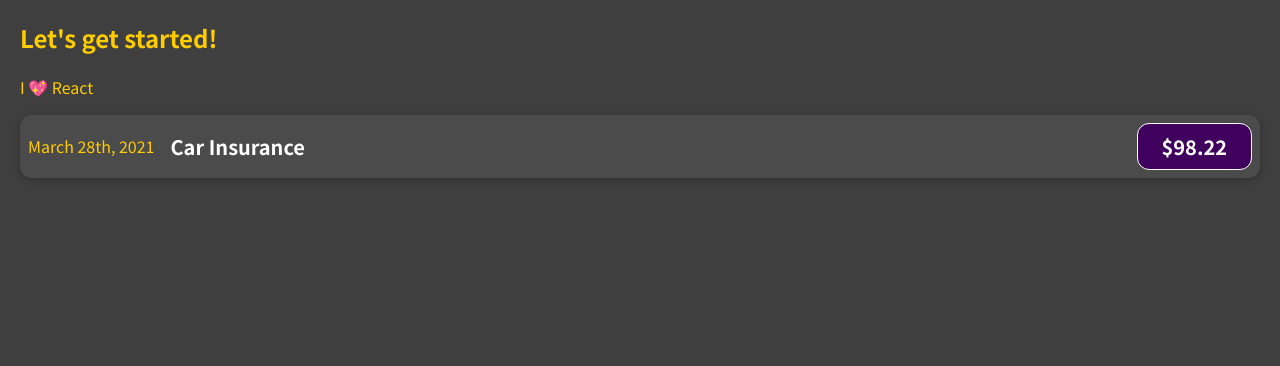
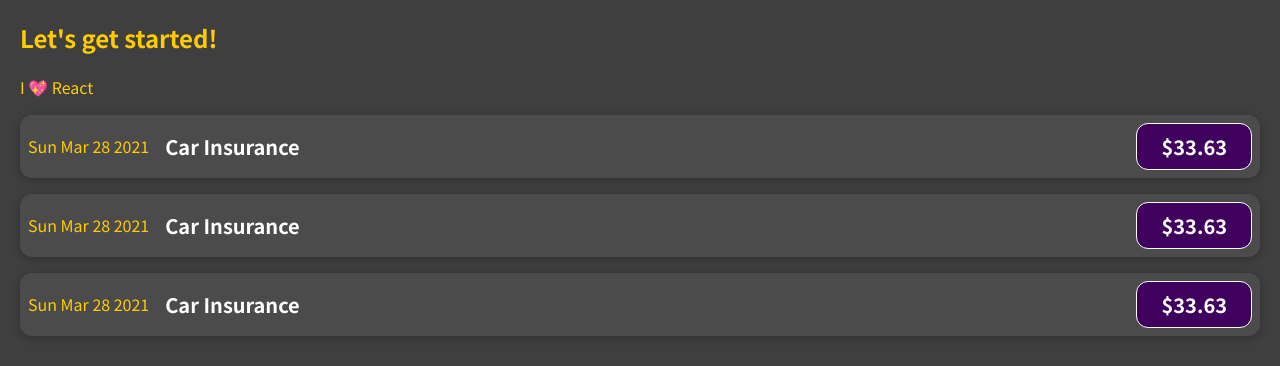
Before and after one commit to tysongf/expensify, a JavaScript app: page / in a window 1280 px wide. Shown: the top 366 px of the page. Built offline with nearby package versions, Linux system fonts and the light colour scheme.

Commit message:
Dynamic content in ExpenseItem component.

```diff
--- a/src/App.js
+++ b/src/App.js
@@ -7,6 +7,8 @@
          <p>I 💖 React</p>
 
          <ExpenseItem />
+         <ExpenseItem />
+         <ExpenseItem />
       </div>
    );
 }
--- a/src/components/ExpenseItem.js
+++ b/src/components/ExpenseItem.js
@@ -1,12 +1,16 @@
 import "./ExpenseItem.css";
 
 function ExpenseItem() {
+   const expenseDate = new Date(2021, 2, 28);
+   const expenseTitle = "Car Insurance";
+   const expenseAmount = 33.63;
+
    return (
       <div className="expense-item">
-         <div>March 28th, 2021</div>
+         <div>{expenseDate.toDateString()}</div>
          <div className="expense-item__description">
-            <h2>Car Insurance</h2>
-            <div className="expense-item__price">$98.22</div>
+            <h2>{expenseTitle}</h2>
+            <div className="expense-item__price">${expenseAmount}</div>
          </div>
       </div>
    );
```
